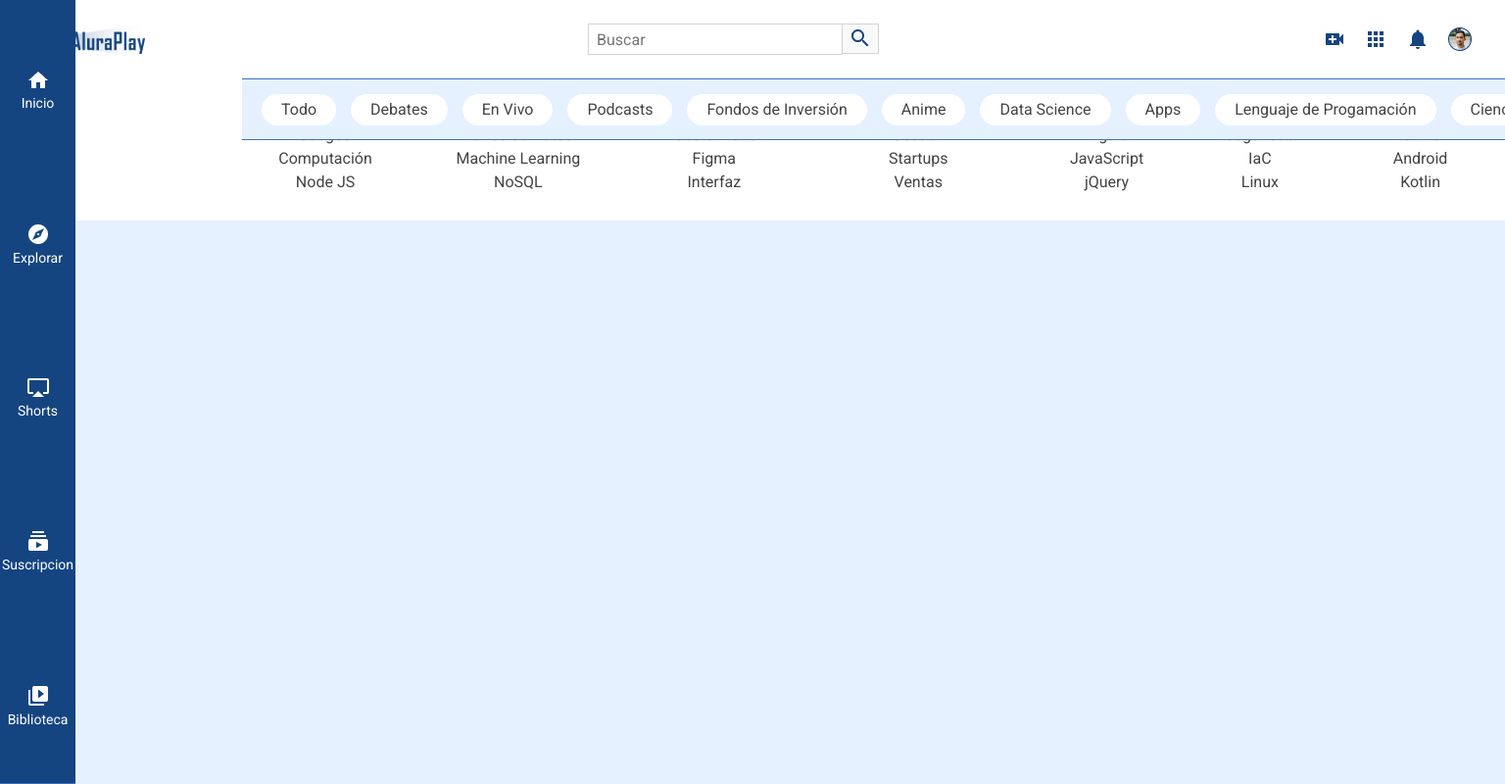
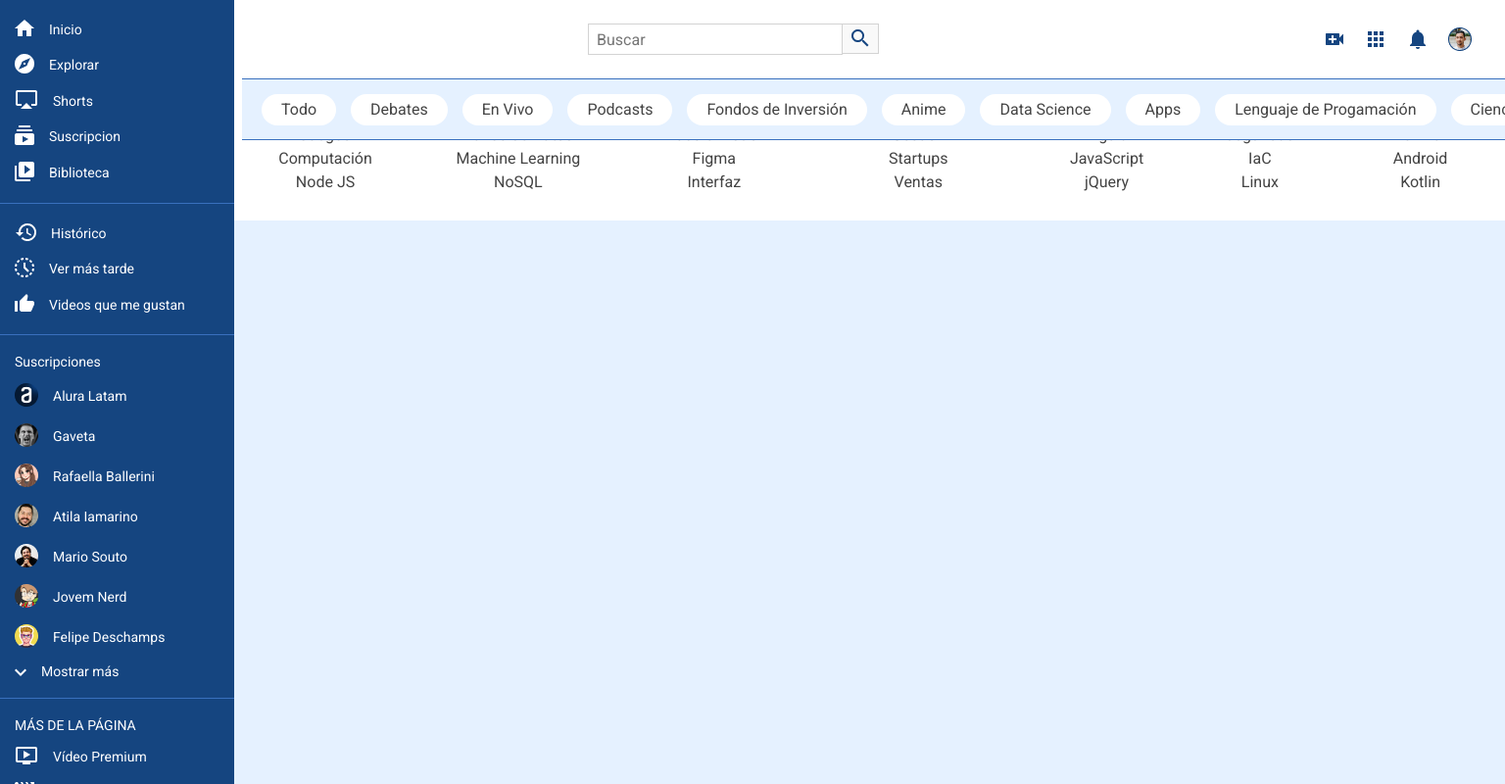
Before and after one commit to AtodeKimeru/aluraplay, a plain HTML site: page index.html in a window 1536 px wide. Shown: the whole page at 98% size. Drawn offline with Linux system fonts and the light colour scheme.

Commit message:
Menu desktop

```diff
--- a/css/flexbox.css
+++ b/css/flexbox.css
@@ -83,3 +83,44 @@
       justify-content: space-between;
     }
 }
+
+@media (min-width: 1440px) {
+  .menu__container {
+    width: 239px;
+    overflow: scroll;
+  }
+
+  .menu__lista:nth-child(2),
+  .menu__lista:nth-child(3),
+  .menu__lista:nth-child(4) {
+    display: flex;
+  }
+
+  .menu__lista.menu__lista:nth-child(3) {
+    flex-direction: column-reverse;
+  }
+
+  .menu__lista {
+    height: auto;
+    padding: 20px 17px 20px 15px;
+    gap: 15px;
+  }
+
+  .menu__itens {
+    flex-direction: row;
+    gap: 15px;
+    align-items: center;
+  }
+
+  .videojuegos {
+    order: 3;
+  }
+
+  .peliculas {
+    order: 2;
+  }
+
+  .premium {
+    order: 1;
+  }
+}
```
